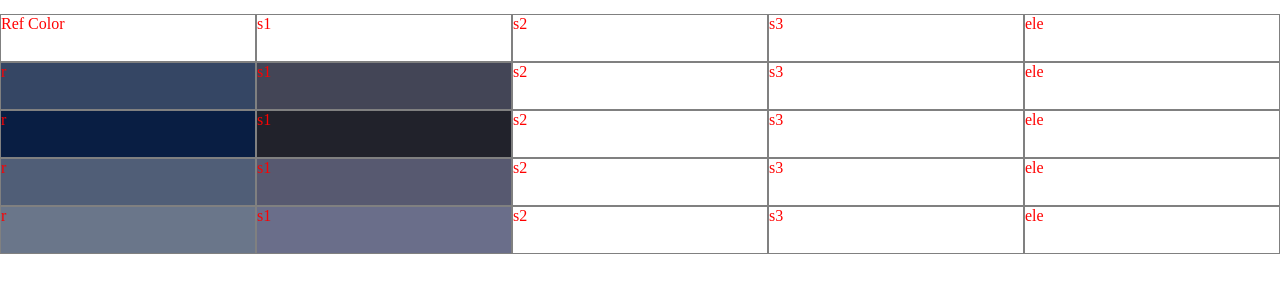
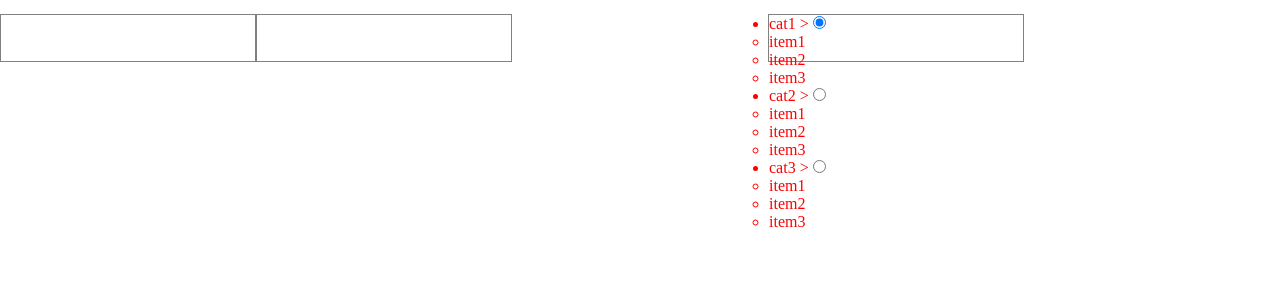
Before and after one commit to AngomRanjan/playground, a website: page index.html in a window 1280 px wide. Shown: the part 75-368 px from the top of the page. Drawn offline with Linux system fonts and the light colour scheme.

Commit message:
changes html

```diff
--- a/index.html
+++ b/index.html
@@ -1,5 +1,6 @@
 <!DOCTYPE html>
 <html lang="en">
+
 <head>
   <meta charset="UTF-8">
   <meta http-equiv="X-UA-Compatible" content="IE=edge">
@@ -7,6 +8,7 @@
   <title>Playground</title>
   <link rel="stylesheet" href="index.css">
 </head>
+
 <body>
   <div>
     <h1>
@@ -20,31 +22,39 @@
     </span>
   </div>
   <main>
-    <div class="ref">Ref Color</div>
-    <div class="v1">s1</div>
-    <div class="v2">s2</div>
-    <div class="v3">s3</div>
-    <div class="ele">ele</div>
-    <div class="ref" id="r1">r</div>
-    <div class="v1" id="r1s1">s1</div>
-    <div class="v2">s2</div>
-    <div class="v3">s3</div>
-    <div class="ele">ele</div>
-    <div class="ref" id="r2">r</div>
-    <div class="v1" id="r2s1">s1</div>
-    <div class="v2">s2</div>
-    <div class="v3">s3</div>
-    <div class="ele">ele</div>
-    <div class="ref" id="r3">r</div>
-    <div class="v1" id="r3s1">s1</div>
-    <div class="v2">s2</div>
-    <div class="v3">s3</div>
-    <div class="ele">ele</div>
-    <div class="ref" id="r4">r</div>
-    <div class="v1" id="r4s1">s1</div>
-    <div class="v2">s2</div>
-    <div class="v3">s3</div>
-    <div class="ele">ele</div>
+    <div class="socialMedia"></div>
+    <div class="socialMedia"></div>
+    <br>
+    <ul id="accordion">
+      <li>
+        <label for="first">cat1 <span>></span></label>
+        <input type="radio" name="accordion" id="first" checked>
+        <ul>
+          <li>item1</li>
+          <li>item2</li>
+          <li>item3</li>
+        </ul>
+      </li>
+      <li>
+        <label for="second">cat2 <span>></span></label>
+        <input type="radio" name="accordion" id="second">
+        <ul>
+          <li>item1</li>
+          <li>item2</li>
+          <li>item3</li>
+        </ul>
+      </li>
+      <li>
+        <label for="third">cat3 <span>></span></label>
+        <input type="radio" name="accordion" id="third">
+        <ul>
+          <li>item1</li>
+          <li>item2</li>
+          <li>item3</li>
+        </ul>
+      </li>
+    </ul>
   </main>
 </body>
+
 </html>
```
